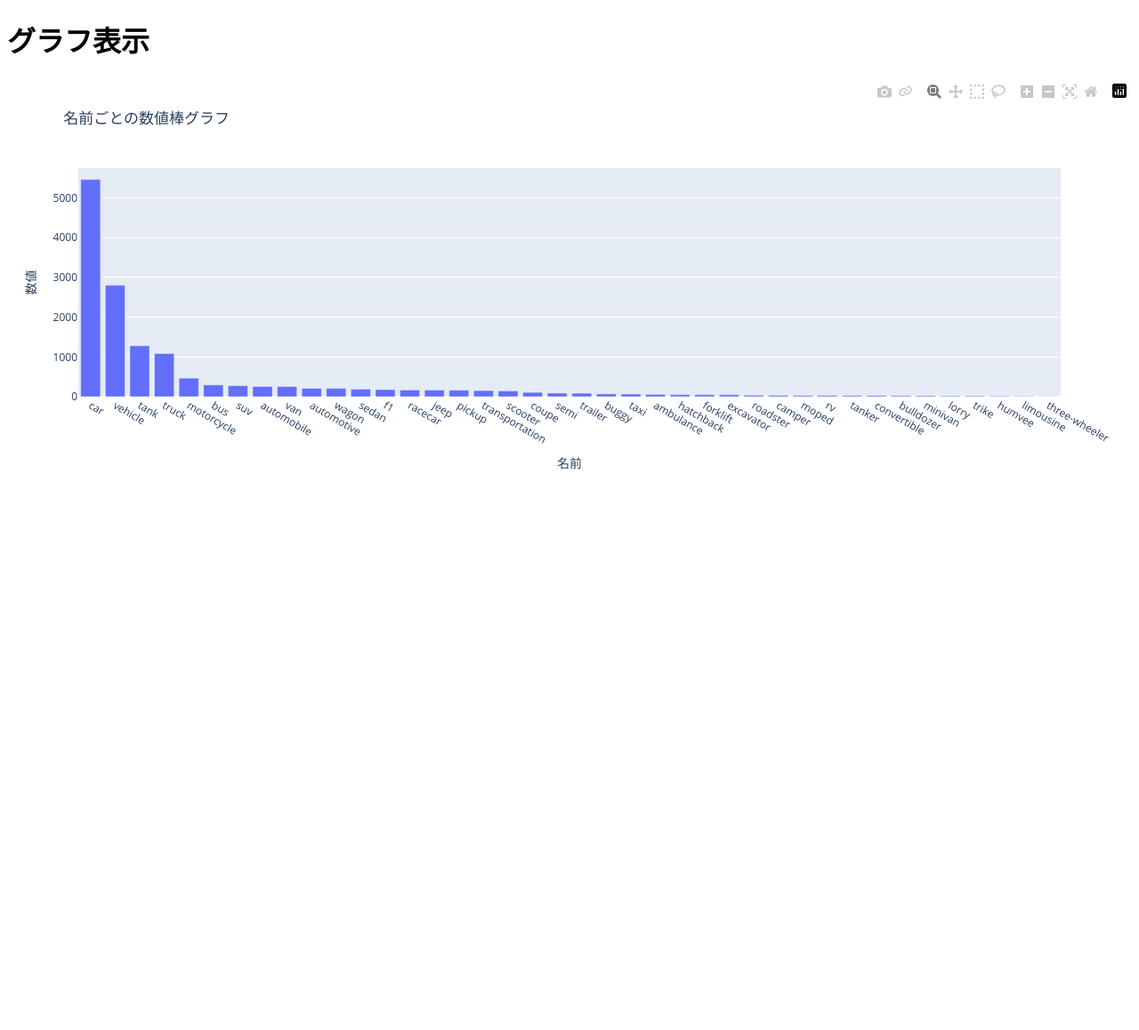
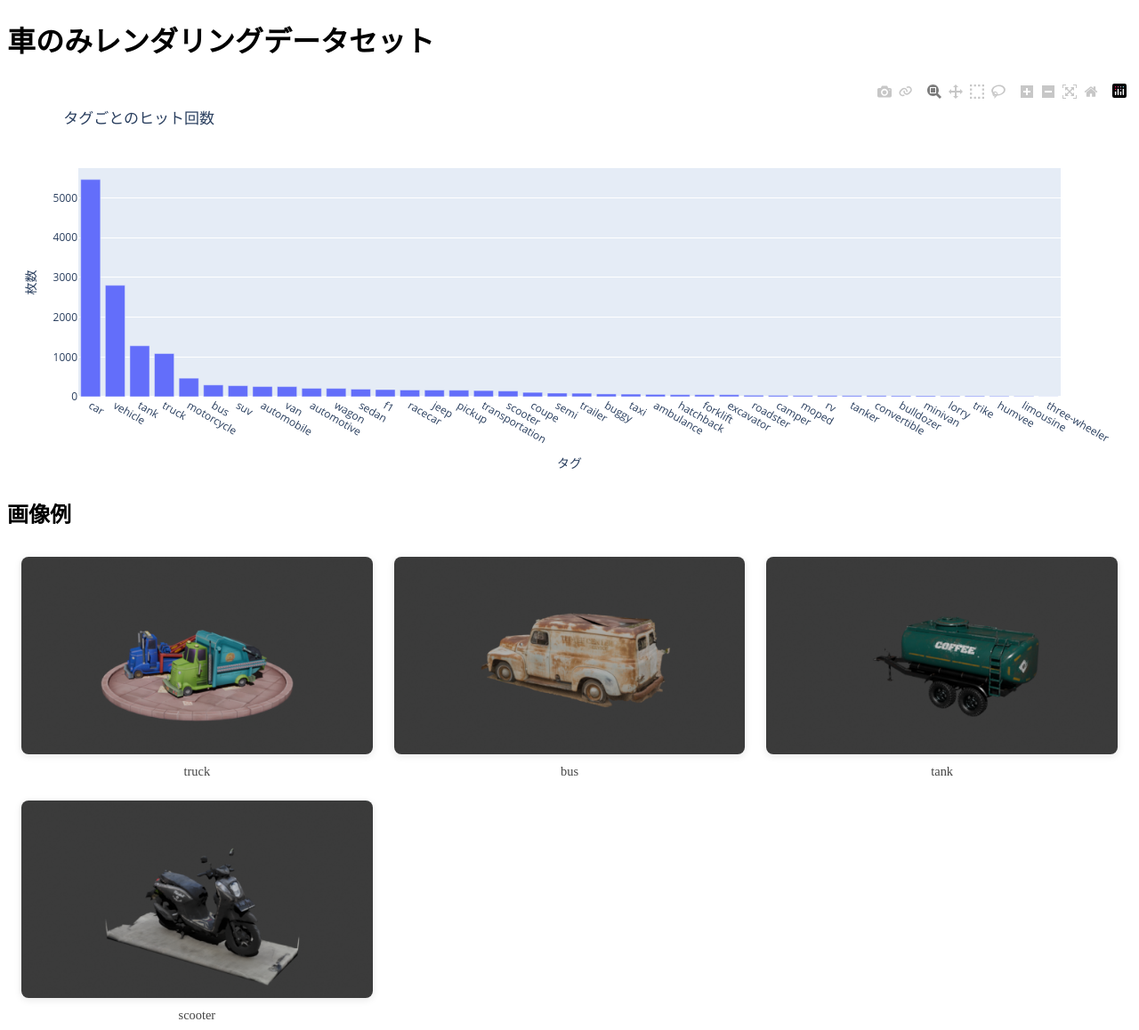
Before and after one commit to sud4chi/object_graph, a Flask app: page / in a window 1280 px wide. Shown: the whole page at 89% size. Before the commit the page ends 528 px from the top, so only its background shows below. Run offline with Flask 3, Linux system fonts and the light colour scheme.

Commit message:
Add some image

```diff
--- a/app.py
+++ b/app.py
@@ -16,8 +16,8 @@ def index():
     x = df['name']
     y = df['number']
 
-    trace = go.Bar(x=x, y=y, name='数値')
-    layout = go.Layout(title='名前ごとの数値棒グラフ', xaxis=dict(title='名前'), yaxis=dict(title='数値'))
+    trace = go.Bar(x=x, y=y, name='枚数')
+    layout = go.Layout(title='タグごとのヒット回数', xaxis=dict(title='タグ'), yaxis=dict(title='枚数'))
     fig = go.Figure(data=[trace], layout=layout)
     graph_html = pyo.plot(fig, output_type='div')
 
--- /dev/null
+++ b/static/style.css
@@ -0,0 +1,23 @@
+.image-grid {
+    display: grid;
+    grid-template-columns: repeat(3, 1fr);  /* 3列 */
+    gap: 1.5em;
+    margin-top: 2em;
+    padding: 0 1em;
+}
+
+.image-item {
+    text-align: center;
+}
+
+.image-item img {
+    width: 100%;
+    border-radius: 8px;
+    box-shadow: 0 2px 8px rgba(0, 0, 0, 0.1);
+}
+
+.caption {
+    margin-top: 0.5em;
+    font-size: 0.9em;
+    color: #444;
+}
--- a/templates/index.html
+++ b/templates/index.html
@@ -2,11 +2,34 @@
 <html lang="ja">
 <head>
     <meta charset="UTF-8">
-    <title>グラフ表示アプリ</title>
+    <title>グラフと画像の表示</title>
+	<link rel="stylesheet" href="{{ url_for('static', filename='style.css') }}">
 </head>
 <body>
-    <h1>グラフ表示</h1>
-    <!-- グラフがここに埋め込まれる -->
-    {{ graph_html|safe }}
+    <h1>車のみレンダリングデータセット</h1>
+
+    <div class="graph">
+        {{ graph_html|safe }}
+    </div>
+
+    <h2>画像例</h2>
+	<div class="image-grid">
+		<div class="image-item">
+			<img src="{{ url_for('static', filename='2067e9ddb55d41a5a09d450a6bc5aec3.png') }}" alt="truck">
+			<div class="caption">truck</div>
+		</div>
+		<div class="image-item">
+			<img src="{{ url_for('static', filename='1f23c05032164ab9b0c520ece4cf9a5a.png') }}" alt="bus">
+			<div class="caption">bus</div>
+		</div>
+		<div class="image-item">
+			<img src="{{ url_for('static', filename='dc4d206f49e84612acada6ecdc5b8e0f.png') }}" alt="tank">
+			<div class="caption">tank</div>
+		</div>
+		<div class="image-item">
+			<img src="{{ url_for('static', filename='1f287cf20d824bceba323a2a16ee044d.png') }}" alt="scooter">
+			<div class="caption">scooter</div>
+		</div>
+	</div>
 </body>
 </html>
```
Also changed, not shown: static/1f23c05032164ab9b0c520ece4cf9a5a.png (added), static/1f287cf20d824bceba323a2a16ee044d.png (added), static/2067e9ddb55d41a5a09d450a6bc5aec3.png (added), static/898e9be8c8964f6298188a2901216e80.png (added), static/dc4d206f49e84612acada6ecdc5b8e0f.png (added), 1 other file.
